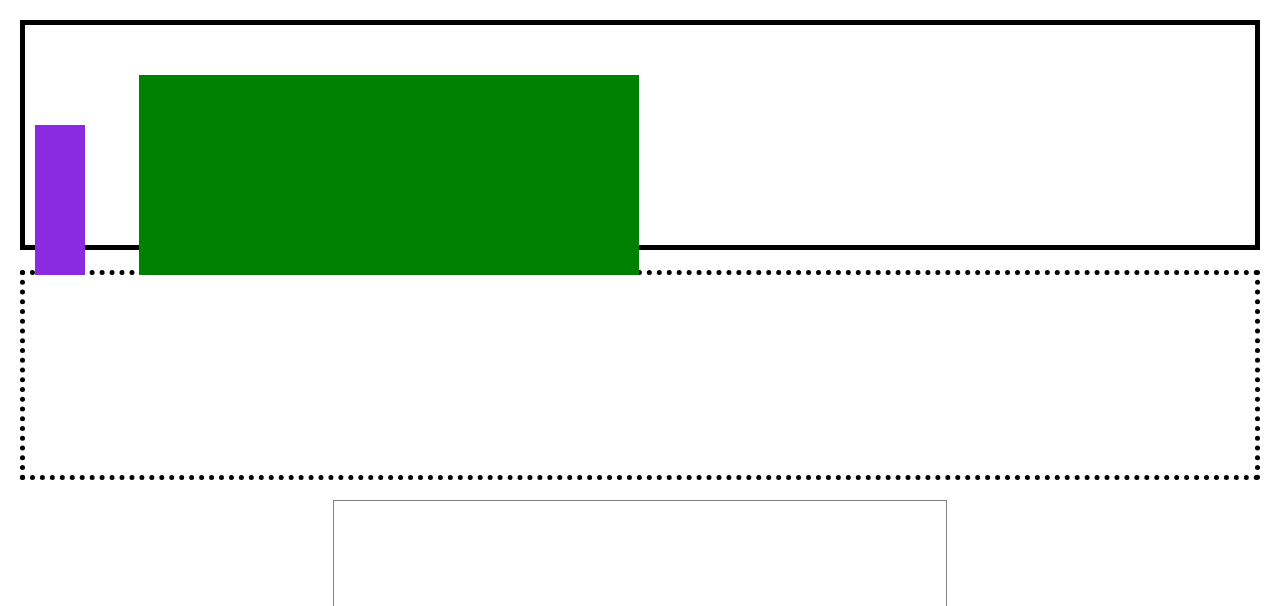
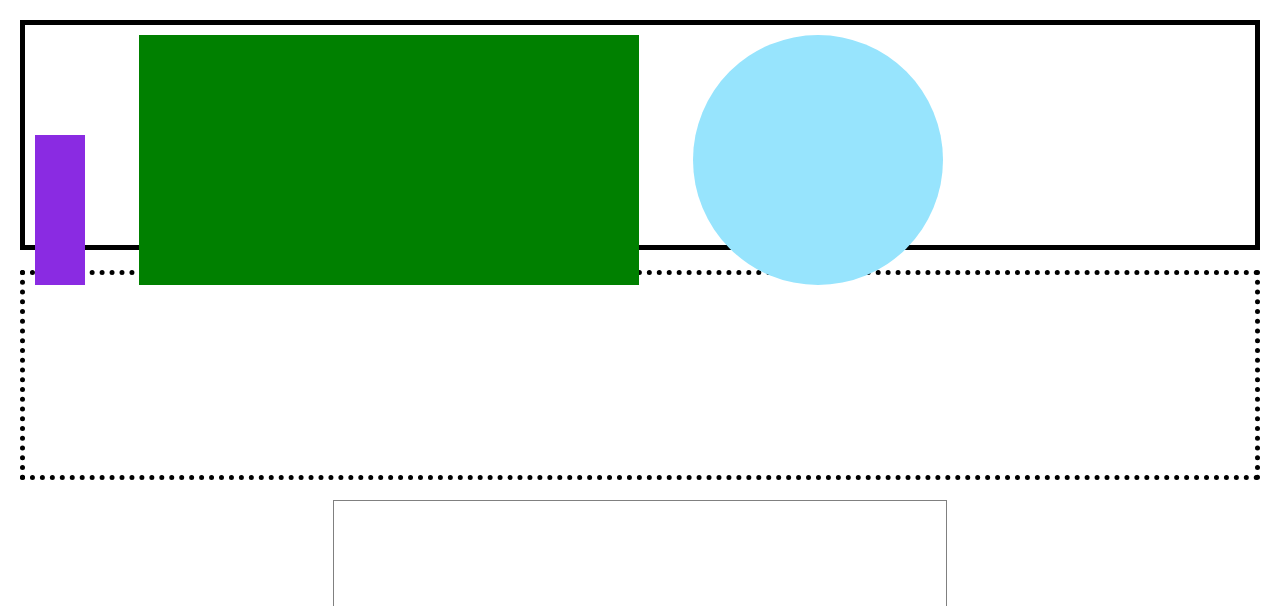
Before and after one commit to Cat-Mills/wb-html-css-x, a plain HTML site: page second/index.html in a window 1280 px wide. Shown: the top 606 px of the page. Drawn offline with Linux system fonts and the light colour scheme.

Commit message:
I got the f-ing circle!

```diff
--- a/second/index.css
+++ b/second/index.css
@@ -6,35 +6,40 @@
     border-color:black;
     margin: 20px;
     padding: 10px;
+}
 
-
-}
 #square-one {
     background-color:blueviolet;
     height: 150px;
     width: 50px;
     margin-top: 90px;
     display: inline-block;
+}
 
-
-}
 #square-two {
     background-color: green;
-    height: 200px;
+    height: 250px;
     width: 500px;
     display: inline-block;
     margin: 0 50px;
+}
 
+#circle-one {
+    background-color:#97e4fd;
+    display: inline-block;
+    height: 250px;
+    width: 250px;
+    border-radius: 50%;
+}
 
-}
 #section-2 {
     height: 25vh;
     border-color:black;
     border-style:dotted;
     border-width: 5px;
     margin: 20px;
+}
 
-}
 #section-3 {
     background-color: white;
     height: 25vh;
@@ -43,7 +48,6 @@
     padding: 50px;
     border: 1px solid gray;
     box-shadow: 3px, 3px, 5px,0px black;
-
 }
 
 h1 {
```
